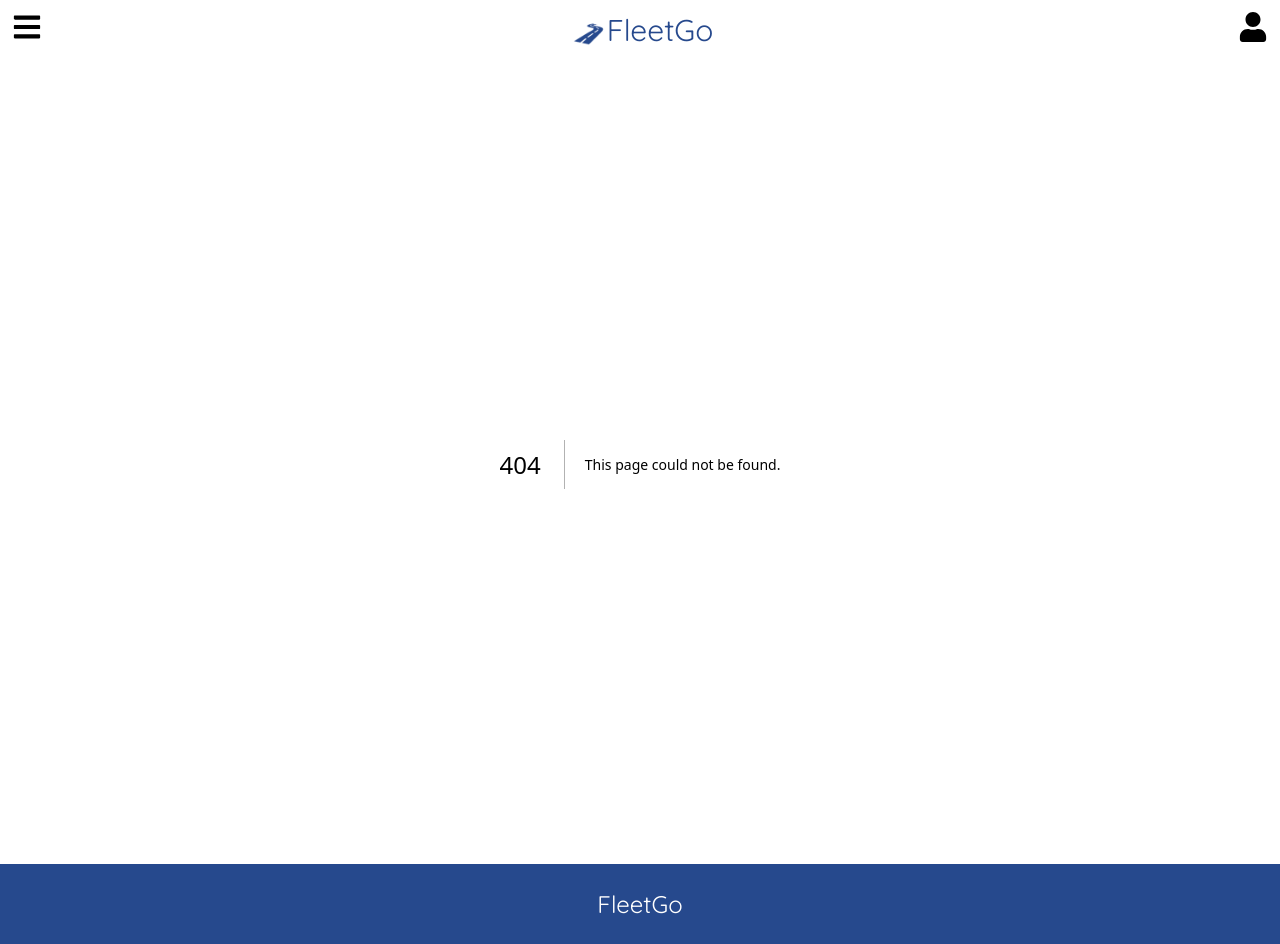
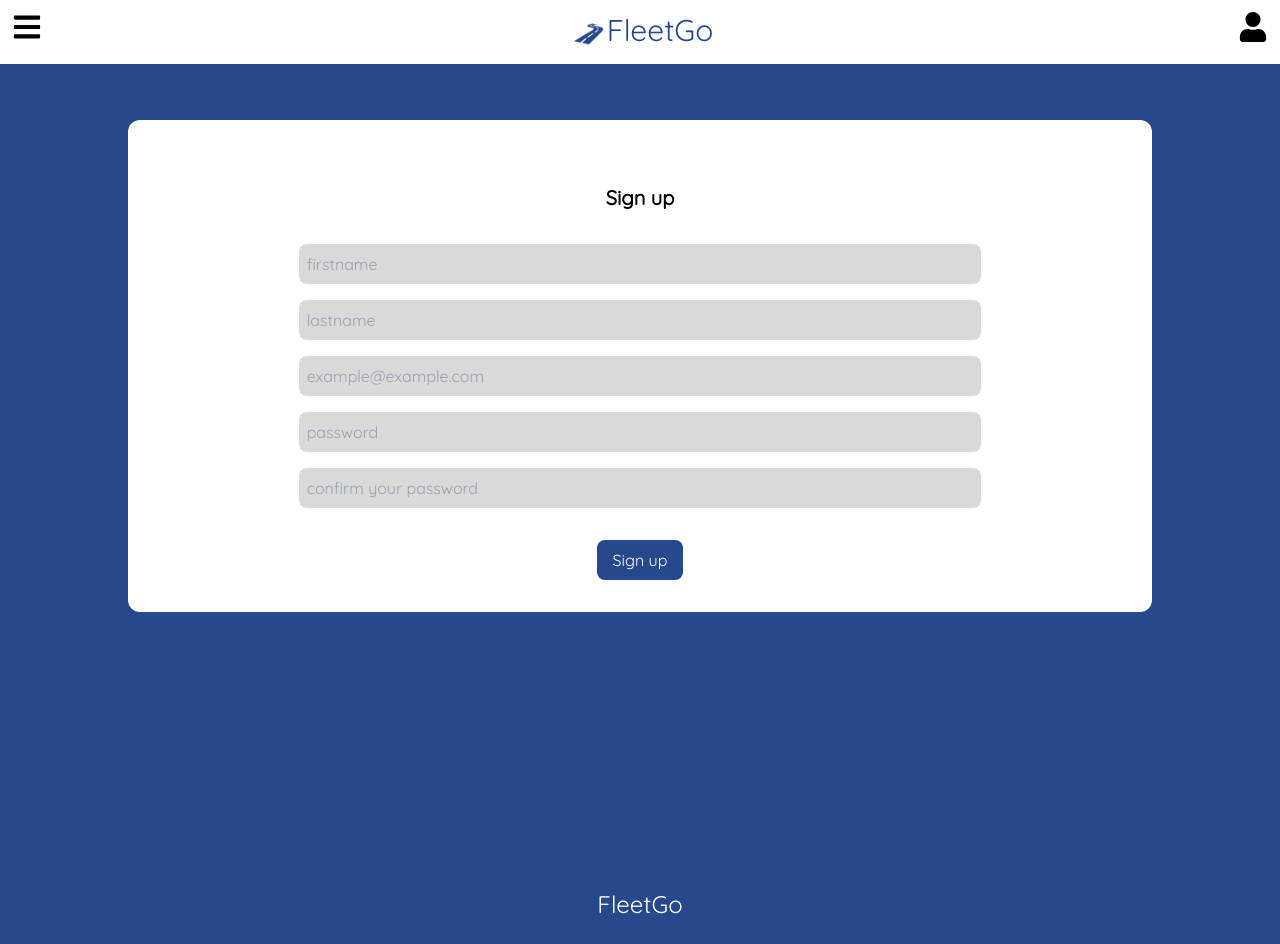
Before and after one commit to FannyDFT/hackathon2, a Next.js app: page /signup in a window 1280 px wide. Before the commit this address had no page. Built offline with nearby package versions, Linux system fonts and the light colour scheme.

Commit message:
sign up page

```diff
--- a/pages/logIn.tsx
+++ b/pages/logIn.tsx
@@ -1,3 +1,4 @@
+import Link from "next/link";
 import React from "react";
 
 type Props = {};
@@ -5,8 +6,8 @@ type Props = {};
 function logIn({}: Props) {
   return (
     <div className="h-screen bg-blueColor font-Quicksand flex flex-col items-center">
-      <div className="bg-white rounded-xl flex flex-col w-4/5 h-96 mt-14 ">
-        <div className="flex justify-center mt-16 p-4 text-xl font-bold">
+      <div className="bg-white rounded-xl flex flex-col w-4/5 mt-14 ">
+        <div className="flex justify-center mt-16 pb-8 text-xl font-bold">
           Log in
         </div>
         <form className="flex flex-col justify-center items-center space-y-4">
@@ -21,13 +22,24 @@ function logIn({}: Props) {
             placeholder="password"
           />
         </form>
-        <div className="flex justify-center m-4">
-          <button
-            type="button"
-            className="bg-blueColor rounded-lg text-base text-white flex items-center px-4 py-2"
-          >
-            Log in
-          </button>
+        <div className="flex flex-col items-center justify-center space-y-8 py-8">
+          <Link href="/myAccount">
+            <button
+              type="button"
+              className="bg-blueColor rounded-lg text-base text-white flex justify-center items-center px-4 py-2"
+            >
+              Log in
+            </button>
+          </Link>
+          <Link href="/signup">
+            <hr className="border-1 border-blueColor mb-8" />
+            <button
+              type="button"
+              className="bg-blueColor rounded-lg text-base text-white flex justify-center items-center px-4 py-2"
+            >
+              Create an account
+            </button>
+          </Link>
         </div>
       </div>
     </div>
--- /dev/null
+++ b/pages/signup.tsx
@@ -0,0 +1,51 @@
+import Link from "next/link";
+import React from "react";
+
+function signup() {
+  return (
+    <div className="h-screen bg-blueColor font-Quicksand flex flex-col items-center">
+      <div className="bg-white rounded-xl flex flex-col w-4/5 mt-14 pb-8">
+        <div className="flex justify-center mt-16 pb-8 text-xl font-bold">
+          Sign up
+        </div>
+        <form className="flex flex-col justify-center items-center space-y-4">
+          <input
+            type="text"
+            className="w-4/6 rounded-lg p-2 bg-[#D9D9D9] text-black"
+            placeholder="firstname"
+          />
+          <input
+            type="text"
+            className="w-4/6 rounded-lg p-2 bg-[#D9D9D9] text-black"
+            placeholder="lastname"
+          />
+          <input
+            type="email"
+            className="w-4/6 rounded-lg p-2 bg-[#D9D9D9] text-black"
+            placeholder="example@example.com"
+          />
+          <input
+            type="password"
+            className="w-4/6 rounded-lg p-2 bg-[#D9D9D9] text-black"
+            placeholder="password"
+          />
+          <input
+            type="password"
+            className="w-4/6 rounded-lg p-2 bg-[#D9D9D9] text-black"
+            placeholder="confirm your password"
+          />
+        </form>
+        <Link href="/myAccount" className="flex justify-center pt-8">
+          <button
+            type="button"
+            className="bg-blueColor rounded-lg text-base text-white flex justify-center items-center px-4 py-2"
+          >
+            Sign up
+          </button>
+        </Link>
+      </div>
+    </div>
+  );
+}
+
+export default signup;
```
